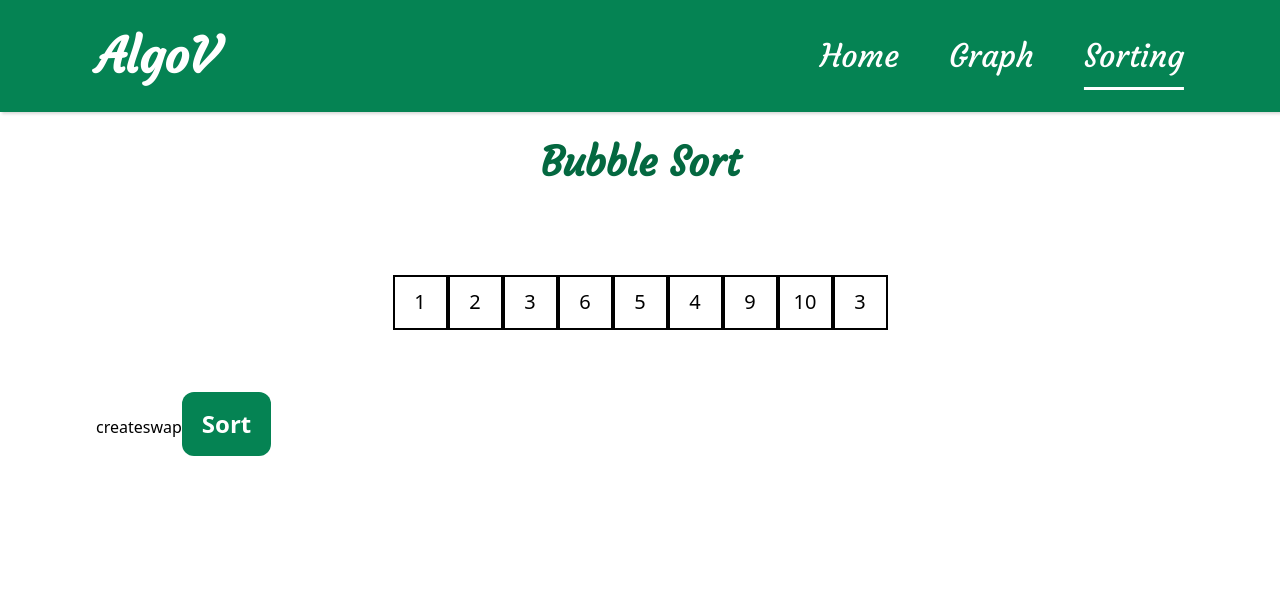
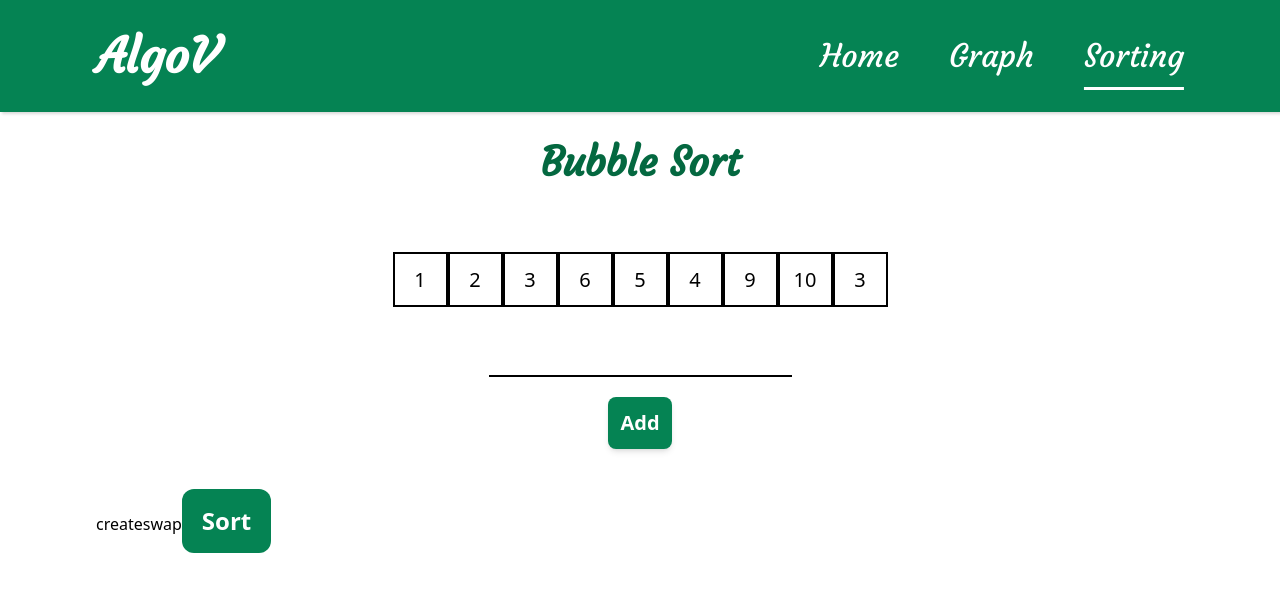
Before and after one commit to Abdelrahman-Abdelmoaty/AlgoV, a React (Create React App) app: page /sorting/bubble-sort in a window 1280 px wide. Shown: the top 592 px of the page. Built offline with nearby package versions, Linux system fonts and the light colour scheme.

Commit message:
added add button to list

```diff
--- a/src/components/Sorting/List.jsx
+++ b/src/components/Sorting/List.jsx
@@ -1,6 +1,7 @@
 import { useEffect, useState } from "react";
 import "../../styles/list.css";
 import uuid from "react-uuid";
+import { motion } from "framer-motion";
 /*
     Sample List Item: {
         id: string,
@@ -23,12 +24,11 @@ import uuid from "react-uuid";
     }
 */
 export default function List({ list, setList, swapList, setSwapList, areas }) {
-  const [state, setState] = useState(0);
-  // const [swapping, setSwapping] = useState(null);
-  const [swapAgain, setSwapAgain] = useState(0);
   const [swapping, setSwapping] = useState(false);
   const [added, setAdded] = useState(false);
   const [lastI, setLastI] = useState(0);
+  const [error, setError] = useState(false);
+  const [input, setInput] = useState("");
 
   const swap = (i, len) => {
     setTimeout(() => {
@@ -133,11 +133,29 @@ export default function List({ list, setList, swapList, setSwapList, areas }) {
     }
   }, [swapping]);
 
+  const handleAddItem = (e) => {
+    e.preventDefault();
+    if (!input) {
+      setError(true);
+    } else {
+      const id = uuid();
+      setList([
+        ...list,
+        {
+          id: id,
+          value: parseInt(input),
+        },
+      ]);
+      setInput("");
+    }
+  };
+
   let itemI = 0;
   let areaI = 0;
   let res = [];
   while (itemI < list.length) {
-    if (areas && areas[areaI].i === itemI) {
+    console.log(areaI);
+    if (areas && areas[areaI] && areas[areaI].i === itemI) {
       res.push(
         <div key={areaI} style={{ border: `2px solid ${areas[areaI].color}` }}>
           {Array(areas[areaI].j - areas[areaI].i)
@@ -166,8 +184,37 @@ export default function List({ list, setList, swapList, setSwapList, areas }) {
   }
 
   return (
-    <div className="list-component">
+    <div className="flex flex-col gap-10 py-10 list-component">
       <ul className="list">{res.map((i) => i)}</ul>
+      <div className="w-full">
+        <form
+          onSubmit={handleAddItem}
+          className="flex flex-col items-center justify-between gap-5"
+        >
+          <motion.input
+            type="text"
+            onChange={(e) => {
+              setInput(e.target.value);
+              setError(false);
+            }}
+            value={input}
+            className="border-b-2 border-black outline-none text-center font-semibold text-xl flex-1"
+            whileFocus={{ scale: 1.1 }}
+          />
+          <motion.button
+            onClick={handleAddItem}
+            className="flex-1 font-semibold shadow-md text-xl text-white bg-[rgb(5,131,83)] rounded-lg px-3 py-3 capitalize"
+            whileHover={{ scale: 1.1 }}
+          >
+            add
+          </motion.button>
+        </form>
+        {error && (
+          <p className="text-start block text-red-500 mt-1 font-semibold">
+            Please enter a number!
+          </p>
+        )}
+      </div>
     </div>
   );
 }
```
